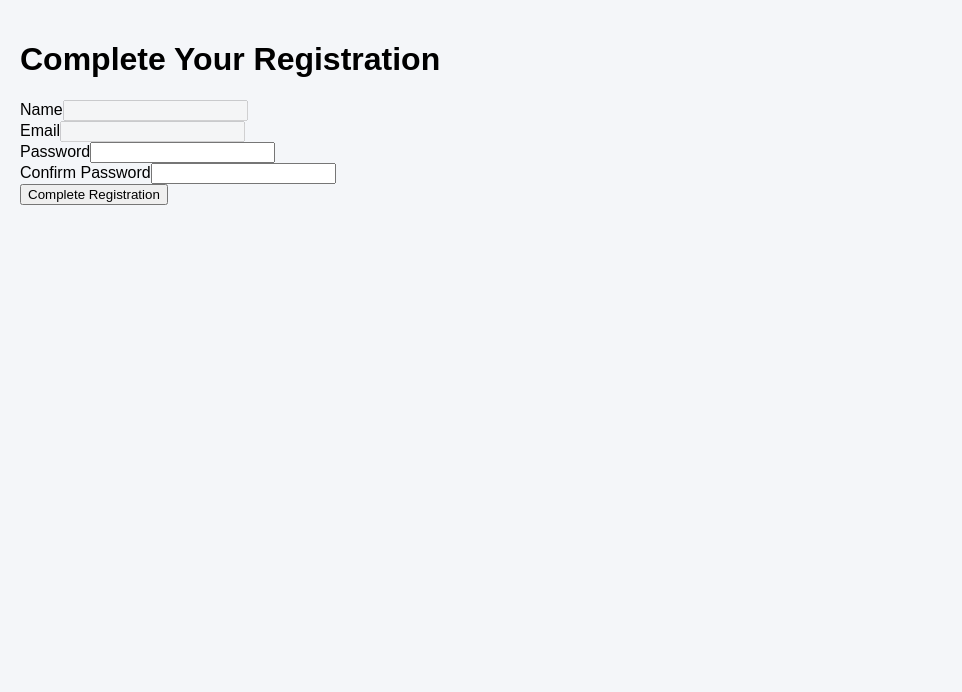
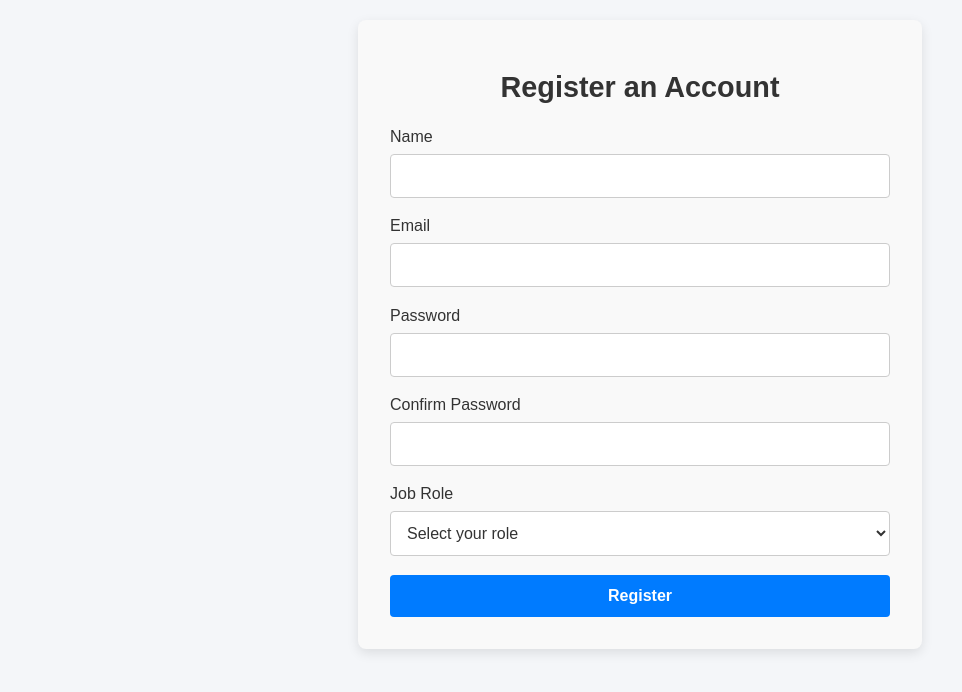
Before and after one commit to sai9346/rms_frontend, a React (Create React App) app: page /team-registration/1 in a window 1280 px wide. Shown: the top 692 px of the page, without its empty margins (0-962 px from the left). Built offline with nearby package versions, Linux system fonts and the light colour scheme.

Commit message:
updated registration page

```diff
--- a/package.json
+++ b/package.json
@@ -12,6 +12,7 @@
     "react-icons": "^5.3.0",
     "react-router-dom": "^6.26.2",
     "react-scripts": "5.0.1",
+    "styled-components": "^6.1.13",
     "web-vitals": "^2.1.4"
   },
   "scripts": {
--- a/src/components/RegistrationPage/index.js
+++ b/src/components/RegistrationPage/index.js
@@ -1,41 +1,119 @@
-import React, { useState, useEffect } from 'react';
-// import { useParams, useHistory } from 'react-router-dom';
-import axios from 'axios';
+import React, { useState } from 'react';
+import styled from 'styled-components';
+
+const RegistrationFormContainer = styled.div`
+  width: 100%;
+  max-width: 500px;
+  margin: 0 auto;
+  padding: 2rem;
+  background-color: #f9f9f9; /* Light background */
+  border-radius: 8px;
+  box-shadow: 0 4px 12px rgba(0, 0, 0, 0.1);
+  color: #333;
+  font-family: Arial, sans-serif;
+`;
+
+const Title = styled.h1`
+  text-align: center;
+  margin-bottom: 1.5rem;
+  font-size: 1.8rem;
+  color: #333; /* Dark text */
+`;
+
+const ErrorMessage = styled.p`
+  color: red;
+  font-size: 0.9rem;
+`;
+
+const SuccessMessage = styled.p`
+  color: green;
+  font-size: 0.9rem;
+`;
+
+const Form = styled.form`
+  display: flex;
+  flex-direction: column;
+  gap: 1.2rem;
+`;
+
+const InputContainer = styled.div`
+  display: flex;
+  flex-direction: column;
+  gap: 0.5rem;
+`;
+
+const Label = styled.label`
+  font-size: 1rem;
+  color: #333;
+`;
+
+const Input = styled.input`
+  padding: 0.75rem;
+  font-size: 1rem;
+  border-radius: 4px;
+  border: 1px solid #ccc;
+  background-color: #fff;
+  color: #333;
+  transition: border-color 0.2s;
+
+  &:focus {
+    outline: none;
+    border-color: #007bff; /* Blue highlight on focus */
+  }
+
+  &:disabled {
+    background-color: #e9ecef;
+    color: #6c757d;
+  }
+`;
+
+const Select = styled.select`
+  padding: 0.75rem;
+  font-size: 1rem;
+  border-radius: 4px;
+  border: 1px solid #ccc;
+  background-color: #fff;
+  color: #333;
+  transition: border-color 0.2s;
+
+  &:focus {
+    outline: none;
+    border-color: #007bff;
+  }
+`;
+
+const SubmitButton = styled.button`
+  padding: 0.75rem;
+  font-size: 1rem;
+  font-weight: bold;
+  color: #fff;
+  background-color: #007bff; /* Blue submit button */
+  border: none;
+  border-radius: 4px;
+  cursor: pointer;
+  transition: background-color 0.3s;
+
+  &:hover {
+    background-color: #0056b3;
+  }
+`;
 
 const RegistrationForm = () => {
-//   const { userId } = useParams();  // Extract userId from the URL
-//   const history = useHistory();
-
   const [formData, setFormData] = useState({
     name: '',
     email: '',
     password: '',
     confirmPassword: '',
+    jobRole: '',
   });
 
   const [error, setError] = useState('');
   const [success, setSuccess] = useState(false);
 
-//   useEffect(() => {
-//     // Fetch user data based on userId (optional)
-//     const fetchUser = async () => {
-//       try {
-//         // const response = await axios.get(`/api/users/${userId}`);
-//         setFormData({ ...formData, name: response.data.name, email: response.data.email });
-//       } catch (error) {
-//         setError('Error fetching user data.');
-//       }
-//     };
-
-//     fetchUser();
-//   },);
-
-  // Handle form input changes
   const handleInputChange = (e) => {
     setFormData({ ...formData, [e.target.name]: e.target.value });
   };
 
-  // Handle form submission
   const handleSubmit = async (e) => {
     e.preventDefault();
     const { password, confirmPassword } = formData;
@@ -46,64 +124,77 @@ const RegistrationForm = () => {
     }
 
     try {
-      // Send registration data to the backend
-    //   await axios.post(`/api/users/register/${userId}`, { password });
+      // Registration logic
       setSuccess(true);
-    //   setTimeout(() => {
-    //     // history.push('/login'); // Redirect to login page after success
-    //   }, 2000);
     } catch (error) {
       setError('Error completing registration.');
     }
   };
 
   return (
-    <div className="registration-form">
-      <h1>Complete Your Registration</h1>
-      {error && <p style={{ color: 'red' }}>{error}</p>}
-      {success && <p style={{ color: 'green' }}>Registration successful! Redirecting to login...</p>}
-      <form onSubmit={handleSubmit}>
-        <div>
-          <label>Name</label>
-          <input
+    <RegistrationFormContainer>
+      <Title>Register an Account</Title>
+      {error && <ErrorMessage>{error}</ErrorMessage>}
+      {success && <SuccessMessage>Registration successful!</SuccessMessage>}
+      <Form onSubmit={handleSubmit}>
+        <InputContainer>
+          <Label>Name</Label>
+          <Input
             type="text"
             name="name"
             value={formData.name}
-            disabled
+            onChange={handleInputChange}
+            required
           />
-        </div>
-        <div>
-          <label>Email</label>
-          <input
+        </InputContainer>
+        <InputContainer>
+          <Label>Email</Label>
+          <Input
             type="email"
             name="email"
             value={formData.email}
-            disabled
+            onChange={handleInputChange}
+            required
           />
-        </div>
-        <div>
-          <label>Password</label>
-          <input
+        </InputContainer>
+        <InputContainer>
+          <Label>Password</Label>
+          <Input
             type="password"
             name="password"
             value={formData.password}
             onChange={handleInputChange}
             required
           />
-        </div>
-        <div>
-          <label>Confirm Password</label>
-          <input
+        </InputContainer>
+        <InputContainer>
+          <Label>Confirm Password</Label>
+          <Input
             type="password"
             name="confirmPassword"
             value={formData.confirmPassword}
             onChange={handleInputChange}
             required
           />
-        </div>
-        <button type="submit">Complete Registration</button>
-      </form>
-    </div>
+        </InputContainer>
+        <InputContainer>
+          <Label>Job Role</Label>
+          <Select
+            name="jobRole"
+            value={formData.jobRole}
+            onChange={handleInputChange}
+            required
+          >
+            <option value="" disabled>Select your role</option>
+            <option value="Interview Scheduler">Interview Scheduler</option>
+            <option value="job-post-editor">Job Post Editor</option>
+            <option value="candidate-reviewer">Candidate Reviewer</option>
+
+          </Select>
+        </InputContainer>
+        <SubmitButton type="submit">Register</SubmitButton>
+      </Form>
+    </RegistrationFormContainer>
   );
 };
 
```
Also changed, not shown: 1 other file (tests, documents, lock files or other folders).
